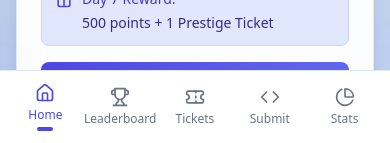
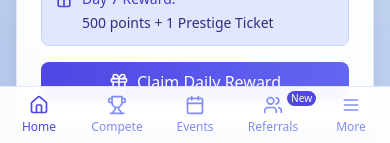
Before and after one commit to Competitionskills/Competition-skills-frontend, a React (Create React App) app: page /dashboard in a window 390 px wide. Shown: the part 701-844 px from the top of the page. Built offline with nearby package versions, Linux system fonts and the light colour scheme; no server answers; sample sign-in values are in the browser's storage.

Commit message:
Update MobileNavbar.tsx
updated Mobile Navbar for referrals

```diff
--- a/src/components/dashboard/MobileNavbar.tsx
+++ b/src/components/dashboard/MobileNavbar.tsx
@@ -1,5 +1,5 @@
 import React from 'react';
-import { Home, Trophy, Ticket, Code, PieChart } from 'lucide-react';
+import { Home, Trophy, Calendar, Users, Menu } from 'lucide-react';
 
 interface MobileNavbarProps {
   activeTab: string;
@@ -13,67 +13,51 @@ const MobileNavbar: React.FC<MobileNavbarProps> = ({
   toggleStats
 }) => {
   return (
-    <div className="md:hidden fixed bottom-0 left-0 right-0 bg-white border-t border-indigo-100 z-20">
-      <div className="flex justify-around items-center px-2 py-2">
-        <NavButton
-          icon={<Home className="h-5 w-5" />}
-          label="Home"
-          active={activeTab === 'overview'}
+    <div className="md:hidden fixed bottom-0 left-0 right-0 bg-white/95 backdrop-blur-sm border-t border-indigo-100 z-30">
+      <div className="grid grid-cols-5 py-2">
+        <button
           onClick={() => handleNavigation('overview')}
-        />
-        <NavButton
-          icon={<Trophy className="h-5 w-5" />}
-          label="Leaderboard"
-          active={activeTab === 'leaderboard'}
-          onClick={() => handleNavigation('leaderboard')}
-        />
-        <NavButton
-          icon={<Ticket className="h-5 w-5" />}
-          label="Tickets"
-          active={activeTab === 'buy-tickets'}
-          onClick={() => handleNavigation('buy-tickets')}
-        />
-        <NavButton
-          icon={<Code className="h-5 w-5" />}
-          label="Submit"
-          active={activeTab === 'submit-code'}
-          onClick={() => handleNavigation('submit-code')}
-        />
-        <NavButton
-          icon={<PieChart className="h-5 w-5" />}
-          label="Stats"
-          active={false}
+          className="flex flex-col items-center justify-center"
+        >
+          <Home className={`h-5 w-5 ${activeTab === 'overview' ? 'text-indigo-600' : 'text-indigo-400'}`} />
+          <span className={`text-xs mt-1 ${activeTab === 'overview' ? 'text-indigo-600' : 'text-indigo-400'}`}>Home</span>
+        </button>
+
+        <button
+          onClick={() => handleNavigation('competitions')}
+          className="flex flex-col items-center justify-center"
+        >
+          <Trophy className={`h-5 w-5 ${activeTab === 'competitions' ? 'text-indigo-600' : 'text-indigo-400'}`} />
+          <span className={`text-xs mt-1 ${activeTab === 'competitions' ? 'text-indigo-600' : 'text-indigo-400'}`}>Compete</span>
+        </button>
+
+        <button
+          onClick={() => handleNavigation('events')}
+          className="flex flex-col items-center justify-center"
+        >
+          <Calendar className={`h-5 w-5 ${activeTab === 'events' ? 'text-indigo-600' : 'text-indigo-400'}`} />
+          <span className={`text-xs mt-1 ${activeTab === 'events' ? 'text-indigo-600' : 'text-indigo-400'}`}>Events</span>
+        </button>
+
+        <button
+          onClick={() => handleNavigation('referrals')}
+          className="flex flex-col items-center justify-center relative"
+        >
+          <Users className={`h-5 w-5 ${activeTab === 'referrals' ? 'text-indigo-600' : 'text-indigo-400'}`} />
+          <span className={`text-xs mt-1 ${activeTab === 'referrals' ? 'text-indigo-600' : 'text-indigo-400'}`}>Referrals</span>
+          <span className="absolute -top-1 -right-1 bg-indigo-600 text-white text-[10px] px-1 rounded-full">New</span>
+        </button>
+
+        <button
           onClick={toggleStats}
-        />
+          className="flex flex-col items-center justify-center"
+        >
+          <Menu className="h-5 w-5 text-indigo-400" />
+          <span className="text-xs mt-1 text-indigo-400">More</span>
+        </button>
       </div>
     </div>
   );
 };
 
-interface NavButtonProps {
-  icon: React.ReactNode;
-  label: string;
-  active: boolean;
-  onClick: () => void;
-}
-
-const NavButton: React.FC<NavButtonProps> = ({ icon, label, active, onClick }) => {
-  return (
-    <button
-      onClick={onClick}
-      className={`flex flex-col items-center justify-center w-16 py-1 rounded-lg ${
-        active ? 'text-indigo-600' : 'text-gray-500'
-      }`}
-    >
-      <div className={`${active ? 'text-indigo-600' : 'text-gray-500'}`}>
-        {icon}
-      </div>
-      <span className="text-xs mt-1">{label}</span>
-      {active && (
-        <div className="h-1 w-4 bg-indigo-600 rounded-full mt-1"></div>
-      )}
-    </button>
-  );
-};
-
 export default MobileNavbar;
```
